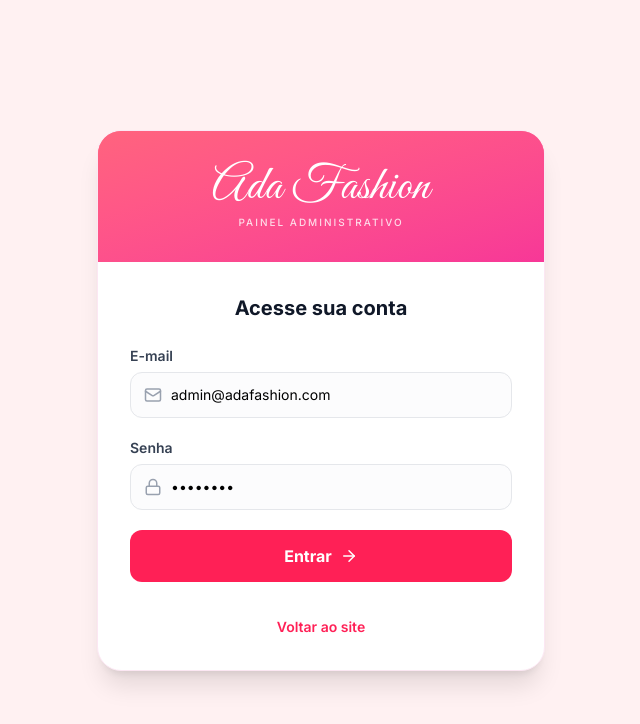
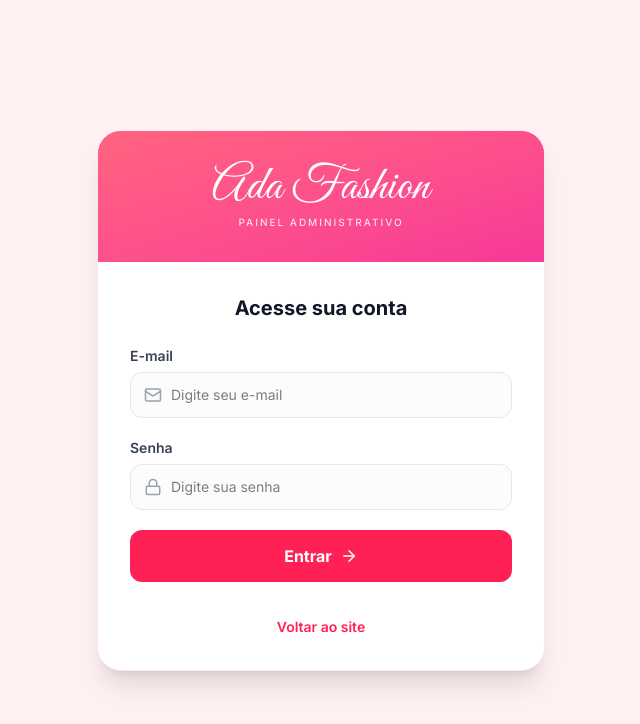
Before and after one commit to Deme96/Adafashion, a React (Vite) app: page /admin/login in a window 1280 px wide. Shown: the top 724 px of the page, without its empty margins (319-959 px from the left). Built offline with nearby package versions, Linux system fonts and the light colour scheme; no server answers; a web font is replaced by a local one.

Commit message:
Atual tela login

```diff
--- a/src/pages/admin/Login.jsx
+++ b/src/pages/admin/Login.jsx
@@ -5,8 +5,8 @@ import { Lock, Mail, ArrowRight } from 'lucide-react';
 import { login } from '../../lib/auth';
 
 const Login = () => {
-  const [email, setEmail] = useState('admin@adafashion.com');
-  const [password, setPassword] = useState('admin123');
+  const [email, setEmail] = useState('');
+  const [password, setPassword] = useState('');
   const [error, setError] = useState('');
   const [loading, setLoading] = useState(false);
   const navigate = useNavigate();
@@ -49,7 +49,7 @@ const Login = () => {
             </div>
           )}
 
-          <form onSubmit={handleLogin} className="space-y-5">
+          <form onSubmit={handleLogin} className="space-y-5" autoComplete="off">
             <div>
               <label className="block text-sm font-semibold text-gray-700 mb-1.5">E-mail</label>
               <div className="relative">
@@ -60,6 +60,8 @@ const Login = () => {
                   onChange={(e) => setEmail(e.target.value)}
                   className="w-full pl-10 pr-4 py-3 rounded-xl border border-gray-200 text-sm focus:outline-none focus:ring-2 focus:ring-rose-500 bg-gray-50/50"
                   required
+                  autoComplete="off"
+                  placeholder="Digite seu e-mail"
                 />
               </div>
             </div>
@@ -74,6 +76,8 @@ const Login = () => {
                   onChange={(e) => setPassword(e.target.value)}
                   className="w-full pl-10 pr-4 py-3 rounded-xl border border-gray-200 text-sm focus:outline-none focus:ring-2 focus:ring-rose-500 bg-gray-50/50"
                   required
+                  autoComplete="new-password"
+                  placeholder="Digite sua senha"
                 />
               </div>
             </div>
--- a/src/pages/store/CustomerLogin.jsx
+++ b/src/pages/store/CustomerLogin.jsx
@@ -60,7 +60,7 @@ const CustomerLogin = () => {
               </div>
             )}
 
-            <form onSubmit={handleSubmit} className="space-y-5">
+            <form onSubmit={handleSubmit} className="space-y-5" autoComplete="off">
               {/* Email */}
               <div>
                 <label className="block text-sm font-semibold text-gray-700 mb-1.5">E-mail</label>
@@ -72,6 +72,7 @@ const CustomerLogin = () => {
                     onChange={(e) => setForm({ ...form, email: e.target.value })}
                     placeholder="seu@email.com"
                     className="w-full pl-11 pr-4 py-3 rounded-xl border border-gray-200 text-sm focus:outline-none focus:ring-2 focus:ring-rose-200 focus:border-rose-300 transition-all"
+                    autoComplete="off"
                   />
                 </div>
               </div>
@@ -87,6 +88,7 @@ const CustomerLogin = () => {
                     onChange={(e) => setForm({ ...form, password: e.target.value })}
                     placeholder="Sua senha"
                     className="w-full pl-11 pr-12 py-3 rounded-xl border border-gray-200 text-sm focus:outline-none focus:ring-2 focus:ring-rose-200 focus:border-rose-300 transition-all"
+                    autoComplete="new-password"
                   />
                   <button
                     type="button"
```
